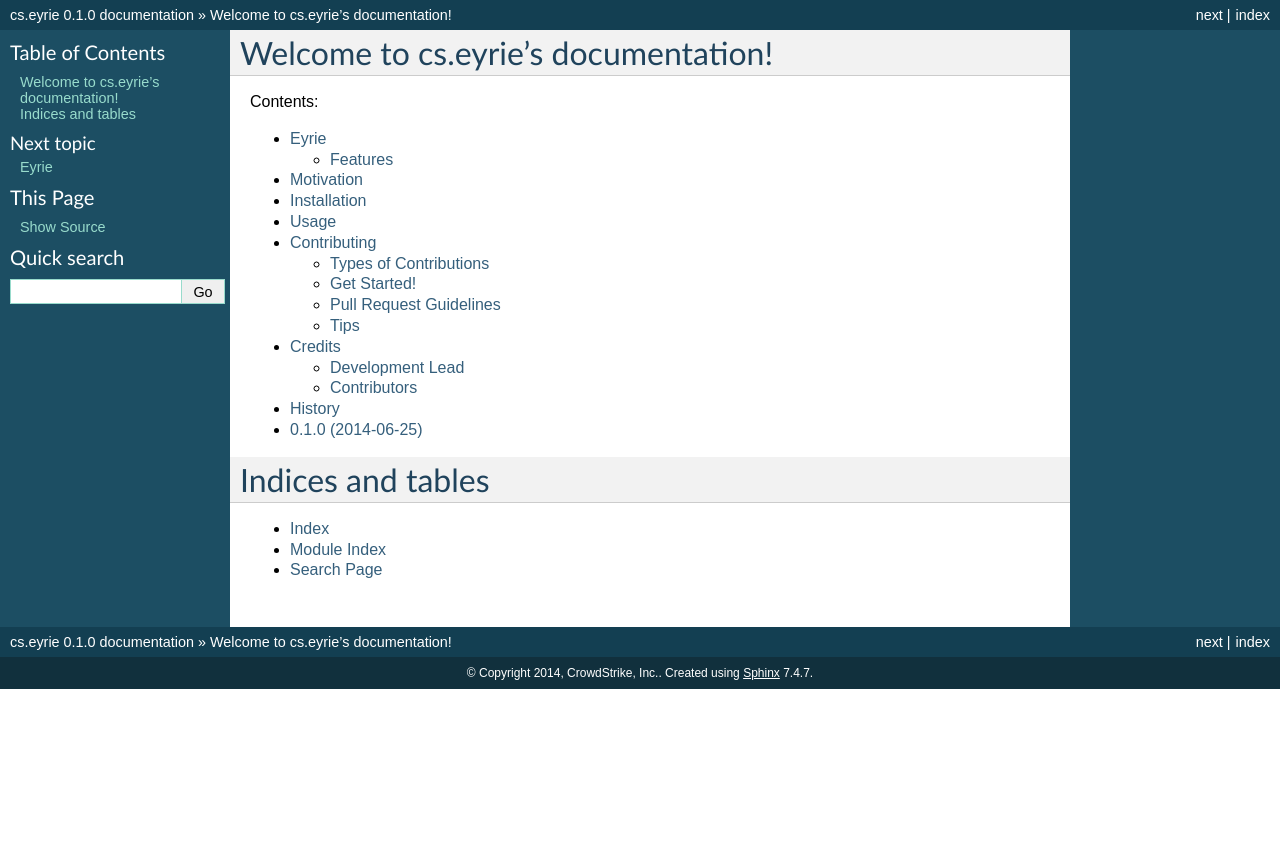
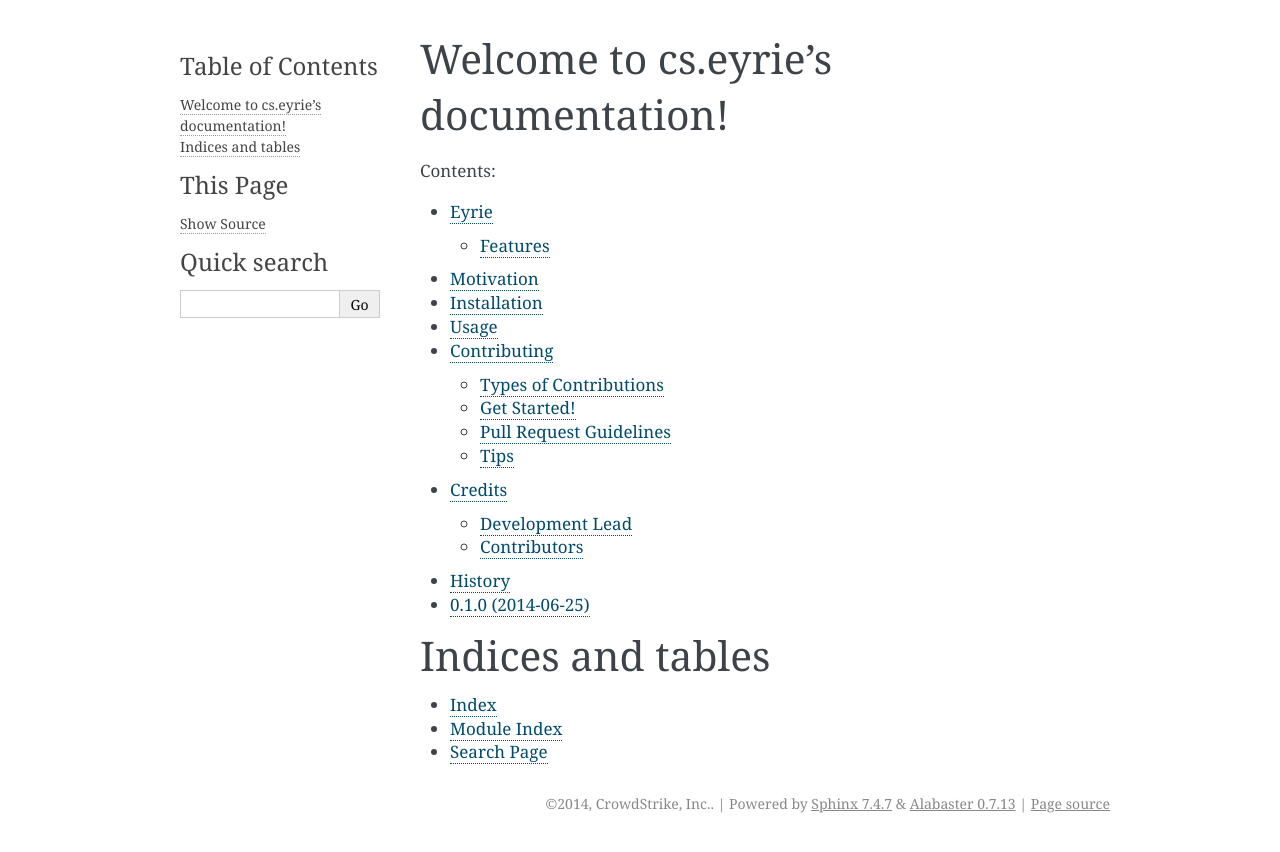
Before and after one commit to CrowdStrike/cs.eyrie, a Sphinx documentation site: the page built from docs/index.rst, in a window 1280 px wide. Shown: the top 852 px of the page. Built offline with Sphinx 7.4.7, drawn with Linux system fonts in a browser that asks for light colours; the version number is read from the project's files by our own code.

Commit message:
* Update to current default theme * Add extensions and intersphinx_mapping entries * Fix project reference name

```diff
--- a/docs/conf.py
+++ b/docs/conf.py
@@ -40,7 +40,21 @@ import cs.eyrie
 
 # Add any Sphinx extension module names here, as strings. They can be
 # extensions coming with Sphinx (named 'sphinx.ext.*') or your custom ones.
-extensions = ['sphinx.ext.autodoc', 'sphinx.ext.viewcode']
+extensions = [
+    'alabaster',
+    'sphinx.ext.autodoc',
+    'sphinx.ext.intersphinx',
+    'sphinx.ext.napoleon',
+    'sphinx.ext.viewcode',
+]
+
+# Lookups for objects in external projects
+intersphinx_mapping = {
+    'pyca': ('https://cryptography.io/en/latest/', None),
+    'python': ('https://docs.python.org/', None),
+    'zmq': ('https://zeromq.github.io/pyzmq/', None),
+    'tornado': ('http://www.tornadoweb.org/en/stable/', None),
+}
 
 # Add any paths that contain templates here, relative to this directory.
 templates_path = ['_templates']
@@ -55,7 +69,7 @@ source_suffix = '.rst'
 master_doc = 'index'
 
 # General information about the project.
-project = u'cs.eyrie'
+project = u'eyrie'
 copyright = u'2014, CrowdStrike, Inc.'
 
 # The version info for the project you're documenting, acts as replacement
@@ -111,7 +125,7 @@ pygments_style = 'sphinx'
 
 # The theme to use for HTML and HTML Help pages.  See the documentation for
 # a list of builtin themes.
-html_theme = 'default'
+html_theme = 'alabaster'
 
 # Theme options are theme-specific and customize the look and feel of a
 # theme further.  For a list of options available for each theme, see the
@@ -208,8 +222,8 @@ latex_elements = {
 # (source start file, target name, title, author, documentclass
 # [howto/manual]).
 latex_documents = [
-    ('index', 'cs.eyrie.tex',
-     u'cs.eyrie Documentation',
+    ('index', 'eyrie.tex',
+     u'eyrie Documentation',
      u'CrowdStrike, Inc.', 'manual'),
 ]
 
@@ -239,8 +253,8 @@ latex_documents = [
 # One entry per manual page. List of tuples
 # (source start file, name, description, authors, manual section).
 man_pages = [
-    ('index', 'cs.eyrie',
-     u'cs.eyrie Documentation',
+    ('index', 'eyrie',
+     u'eyrie Documentation',
      [u'CrowdStrike, Inc.'], 1)
 ]
 
@@ -254,10 +268,10 @@ man_pages = [
 # (source start file, target name, title, author,
 #  dir menu entry, description, category)
 texinfo_documents = [
-    ('index', 'cs.eyrie',
-     u'cs.eyrie Documentation',
+    ('index', 'eyrie',
+     u'eyrie Documentation',
      u'CrowdStrike, Inc.',
-     'cs.eyrie',
+     'eyrie',
      'One line description of project.',
      'Miscellaneous'),
 ]
```
